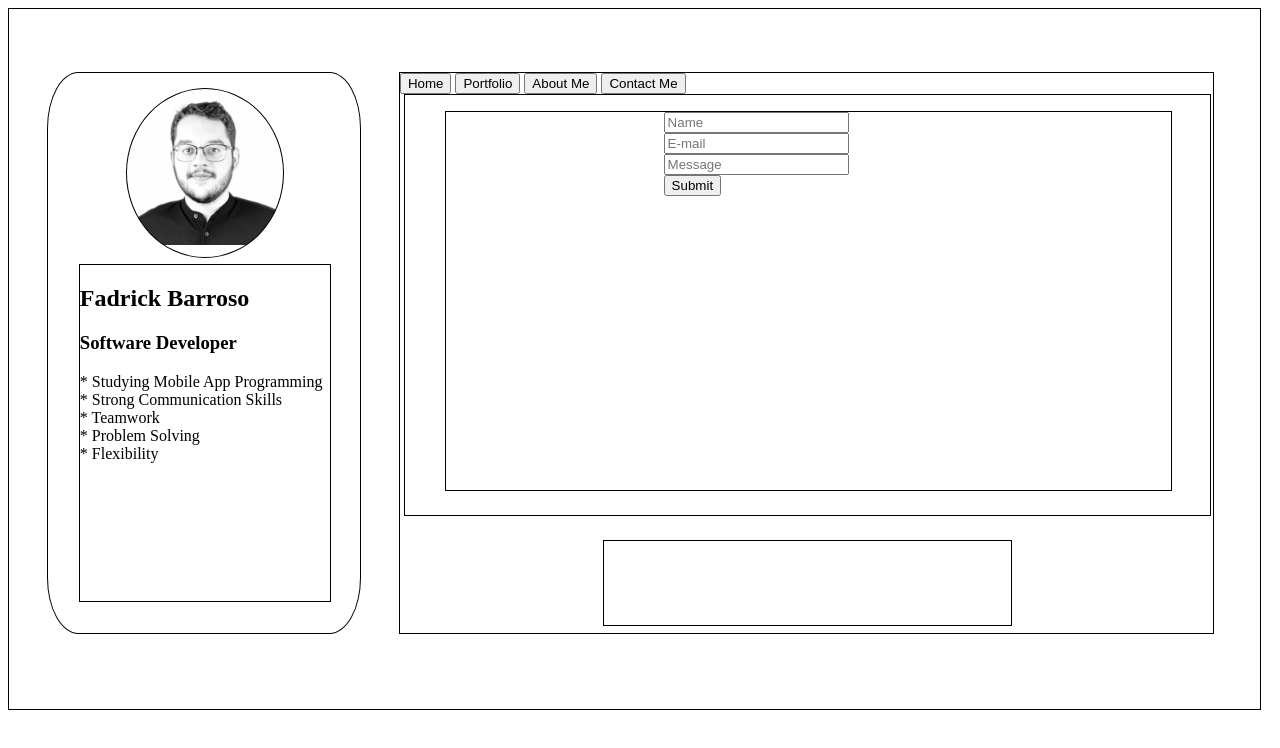
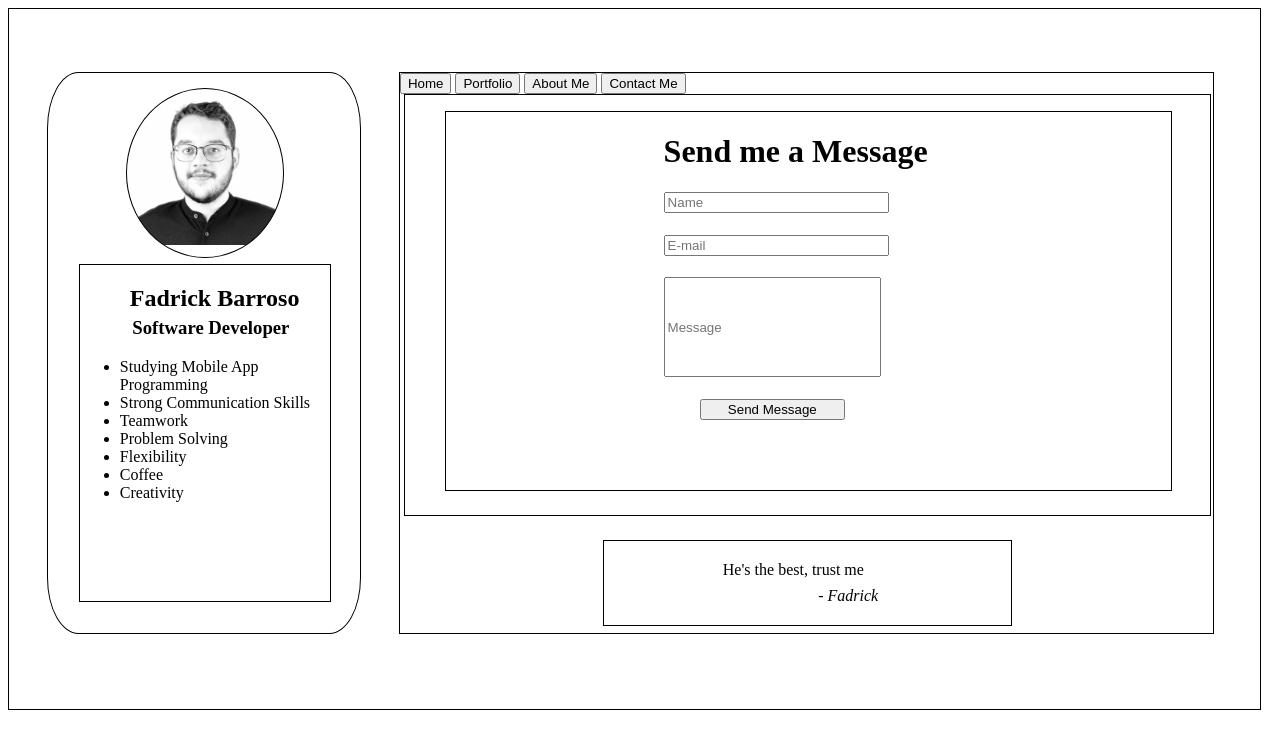
Before and after one commit to Fadrickmmb/Portfolio, a website: page main.html in a window 1280 px wide. Both pictures are taken after a click on the button "Contact Me". Drawn offline with nearby package versions, Linux system fonts and the light colour scheme.

Commit message:
Minor Updates

```diff
--- a/main.css
+++ b/main.css
@@ -39,6 +39,17 @@
                 margin-top: 2%;
                 margin-left: 10%    ;
             }
+
+            #main_sidebar_text h2{
+                margin-left: 20%;
+            }
+
+            #main_sidebar_text h3{
+                margin-left: 21%;
+                margin-top: -6%;
+            }
+
+
 
 
              /* MAIN CONTENT */
@@ -140,6 +151,14 @@
                 margin-top: 2%;
             }
 
+                #about_me_text{
+                    border: 1px solid black;
+                    width: 90%;
+                    margin-left: 5%;
+                    margin-top: 5%;
+
+                }
+
             #contact_me_div{
                 border: 1px solid black;
                 width: 90%;
@@ -148,11 +167,32 @@
                 margin-top: 2%;
             }
 
-                        #contact_me_div input{
+
+                        #contact_form_h1{
+                            margin-left: 30%;
+                        }
+
+                        .input{
                             display: flex;
                             flex-direction: row;
                             margin-left: 30%;
+                            margin-top: 3%;
+                            width: 30%;
                         }
+
+                        #messageInput{
+                            height: 100px;
+                            box-sizing: border-box;
+                            resize: vertical;
+                        }
+
+                        #formButton{
+                            margin-left: 35%;
+                            margin-top: 3%;
+                            width: 20%;
+                        }
+
+
 
 #main_subcontent_02{
     border: 1px solid black;
--- a/main.html
+++ b/main.html
@@ -31,11 +31,19 @@
             <div id="main_sidebar_text">
                 <h2>Fadrick Barroso</h2>
                 <h3>Software Developer</h3>
-               * Studying Mobile App Programming<br>
-               * Strong Communication Skills <br>
-               * Teamwork<br>
-               * Problem Solving <br>
-               * Flexibility <br>
+               <ul>
+                <li>Studying Mobile App Programming</li>
+                <li>Strong Communication Skills</li>
+                <li>Teamwork</li>
+                <li>Problem Solving</li>
+                <li>Flexibility</li>
+                <li>Coffee</li>
+                <li>Creativity</li>
+               </ul>
+
+
+
+
             </div>
         </div>
 
@@ -76,19 +84,26 @@
                 </div>
 
                 <div id="about_me_div">
-                    My name is Fadrick Barroso and i am a Software Developer, but I guess you already knew that.
+                    <div id="about_me_text">
+                    Hello! <br>
+                    My name is Fadrick Barroso and I am a Software Developer, but I guess you already knew that.
                     What else can I tell you about me? Well, I'm very passionate about programming and I love doing it in my free time.
                     I actually graduated college with a bachelors in International Relations because I wanted to work with
-                    international commerce, but after...
+                    international commerce, but after a while I started studying programming and I fell in love with it.
+                    Since then, I have been working on a few side projects while doing some freelance work for a company in Brazil.
+
+                    </div>
                 </div>
 
                 <div id="contact_me_div">
+                    <h1 id="contact_form_h1">Send me a Message</h1>
+
                     <form id="contact_form">
-                        <input type="text" placeholder="hidden" id="hiddenInput" required>
-                        <input type="text" placeholder="Name" id="nameInput" required>
-                        <input type="email" placeholder="E-mail" id="emailInput" required>
-                        <input type="text" placeholder="Message" id="messageInput" required>
-                        <input type="submit" placeholder="Send Message" id="formButton" onclick="sendMail()" required>
+                        <input type="text" placeholder="hidden" class="input" id="hiddenInput" required>
+                        <input type="text" placeholder="Name" class="input" id="nameInput" required>
+                        <input type="email" placeholder="E-mail" class="input" id="emailInput" required>
+                        <input type="text" placeholder="Message" class="input" id="messageInput" required>
+                        <input type="submit" value="Send Message" id="formButton" onclick="sendMail()" required>
                     </form>
                 </div>
 
@@ -111,7 +126,7 @@
             randomNumber = Math.floor(Math.random() * max);
           }
 
-          getRandomNumber(17);
+          getRandomQuote(17);
 
             $.getJSON("quotes.json", function(quotes) {
                 var quote1;
```
